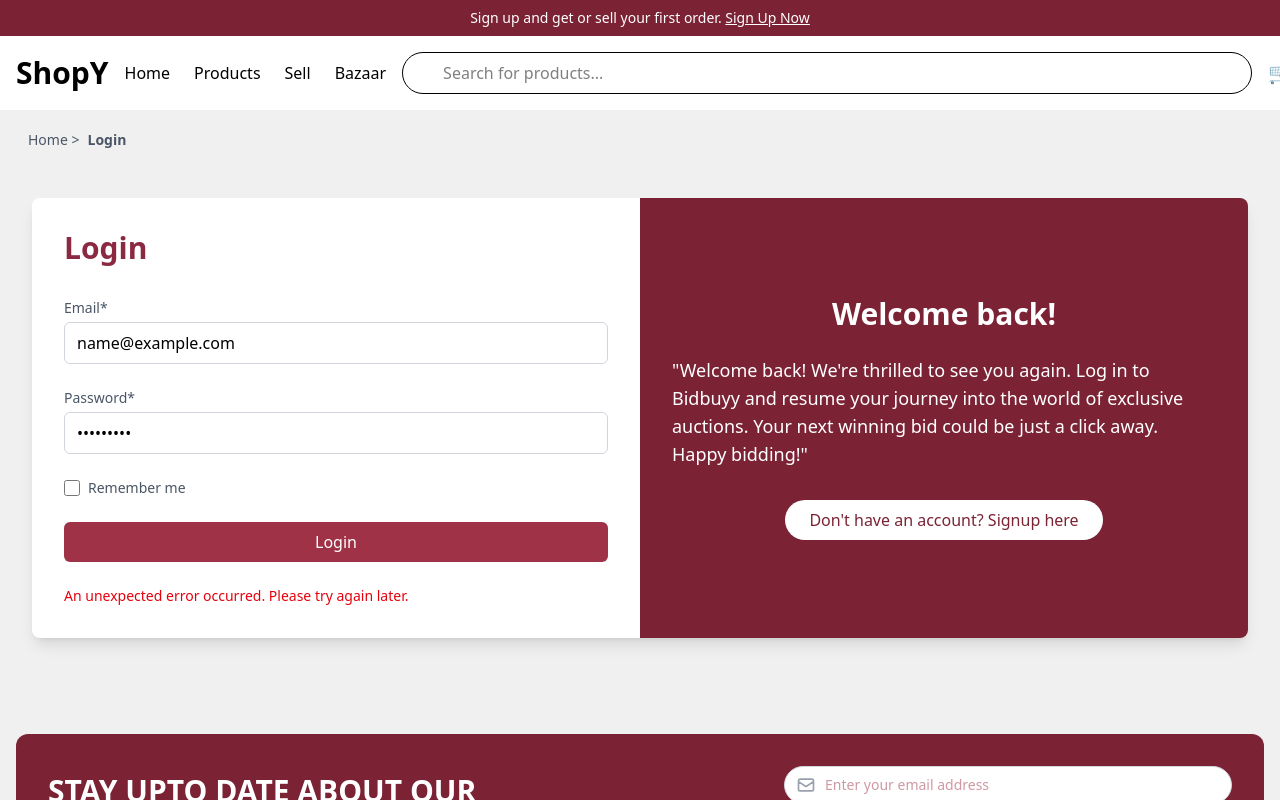
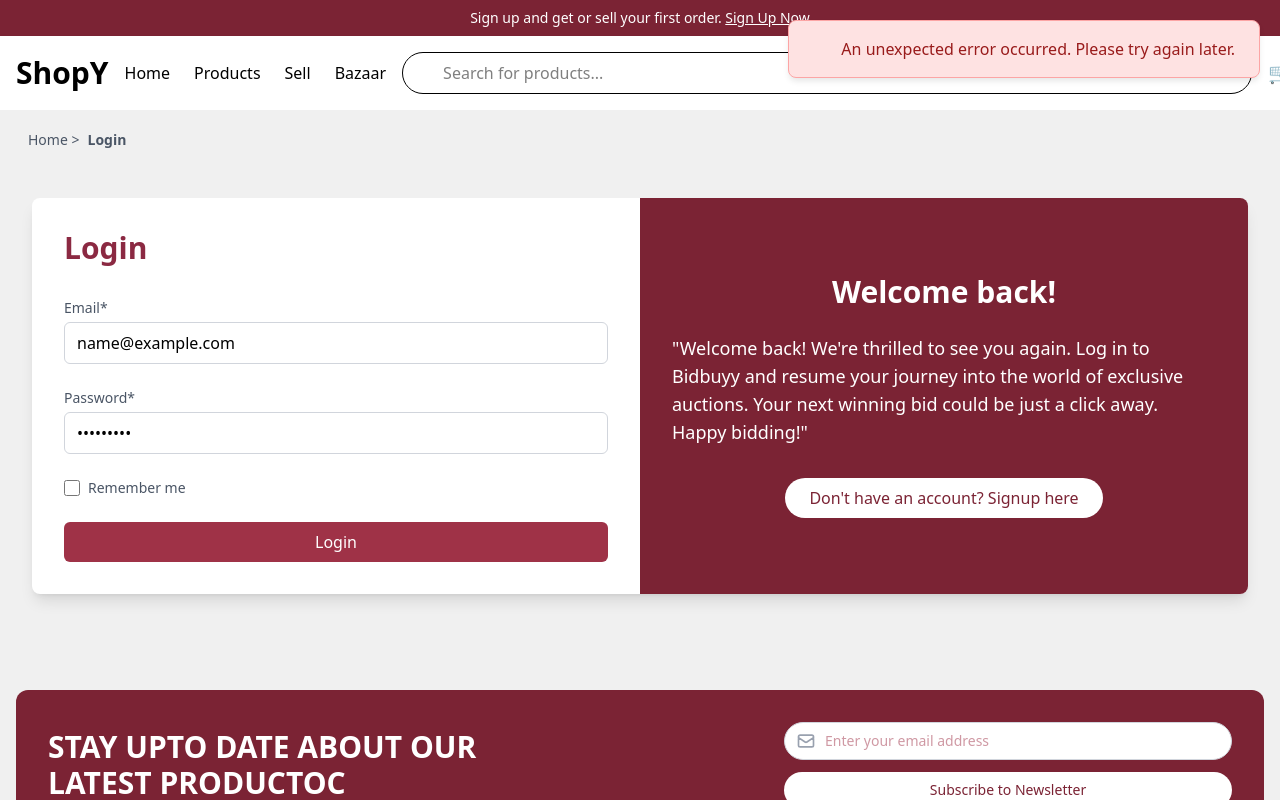
Before and after one commit to moe-a1/shopY, an Angular app in the folder frontend/: page /login in a window 1280 px wide. Both pictures are taken after typing "name@example.com", "Sample123" into the empty fields and a click on the button "Login". Shown: the top 800 px of the page. Built offline with nearby package versions, Linux system fonts and the light colour scheme; no server answers.

Commit message:
added login signUp Alerts
added login signUp Alerts

```diff
--- a/frontend/src/app/login/login.component.css
+++ b/frontend/src/app/login/login.component.css
@@ -6,3 +6,41 @@ input[type="checkbox"] {
     background-color: #9F3247;
     border-color: #9F3247;
   }
+
+.alert {
+  position: fixed;
+  top: 20px;
+  right: 20px;
+  padding: 1rem 1.5rem;
+  border-radius: 0.5rem;
+  animation: slideIn 0.3s ease-out;
+  z-index: 50;
+  display: flex;
+  align-items: center;
+  gap: 0.75rem;
+  min-width: 300px;
+  box-shadow: 0 4px 6px -1px rgb(0 0 0 / 0.1);
+}
+
+.alert-error {
+  background-color: #FEE2E2;
+  border: 1px solid #FCA5A5;
+  color: #991B1B;
+}
+
+.alert-success {
+  background-color: #DCFCE7;
+  border: 1px solid #86EFAC;
+  color: #166534;
+}
+
+@keyframes slideIn {
+  from {
+    transform: translateX(100%);
+    opacity: 0;
+  }
+  to {
+    transform: translateX(0);
+    opacity: 1;
+  }
+}
--- a/frontend/src/app/login/login.component.html
+++ b/frontend/src/app/login/login.component.html
@@ -1,5 +1,17 @@
 <app-nav />
 <div class="bg-gray-50 font-inter">
+  <div *ngIf="showAlert && (error || success)"
+       class="alert"
+       [ngClass]="{'alert-error': error, 'alert-success': success}">
+    <div *ngIf="error" class="flex items-center">
+      <i data-lucide="alert-circle" class="w-5 h-5 mr-2"></i>
+      {{ error }}
+    </div>
+    <div *ngIf="success" class="flex items-center">
+      <i data-lucide="check-circle" class="w-5 h-5 mr-2"></i>
+      {{ success }}
+    </div>
+  </div>
   <div class="bg-[#F0F0F0]">
     <div class="max-w-7xl mx-auto flex items-center space-x-2 text-gray-600">
       <i data-lucide="home" class="w-5 h-5"></i>
@@ -61,8 +73,6 @@
                 >
                   Login
                 </button>
-
-                <p class="text-sm text-red-600" *ngIf="error">{{ error }}</p>
               </form>
           </div>
 
--- a/frontend/src/app/login/login.component.ts
+++ b/frontend/src/app/login/login.component.ts
@@ -18,10 +18,16 @@ export class LoginComponent {
   email: string = '';
   password: string = '';
   error: string = '';
+  success: string = '';
+  showAlert: boolean = false;
 
   constructor(private http: HttpClient, private router: Router) {}
 
   onLogin() {
+    this.error = '';
+    this.success = '';
+    this.showAlert = true;
+
     const payload = {
       email: this.email,
       password: this.password
@@ -29,10 +35,12 @@ export class LoginComponent {
 
     this.http.post<any>('http://localhost:5000/api/auth/login', payload).subscribe({
       next: (res) => {
-        // Save token and user info to localStorage or sessionStorage
+        this.success = 'Login successful! Redirecting...';
         localStorage.setItem('accessToken', res.accessToken);
         localStorage.setItem('user', JSON.stringify(res));
-        this.router.navigate(['/home']); // redirect after login
+        setTimeout(() => {
+          this.router.navigate(['/home']);
+        }, 1500);
       },
       error: (err) => {
         if (err.status === 404 || err.status === 400) {
@@ -40,6 +48,9 @@ export class LoginComponent {
         } else {
           this.error = 'An unexpected error occurred. Please try again later.';
         }
+        setTimeout(() => {
+          this.showAlert = false;
+        }, 5000);
       }
     });
   }
--- a/frontend/src/app/signup/signup.component.css
+++ b/frontend/src/app/signup/signup.component.css
@@ -6,3 +6,41 @@ input[type="checkbox"] {
     background-color: #9F3247;
     border-color: #9F3247;
   }
+
+.alert {
+  position: fixed;
+  top: 20px;
+  right: 20px;
+  padding: 1rem 1.5rem;
+  border-radius: 0.5rem;
+  animation: slideIn 0.3s ease-out;
+  z-index: 50;
+  display: flex;
+  align-items: center;
+  gap: 0.75rem;
+  min-width: 300px;
+  box-shadow: 0 4px 6px -1px rgb(0 0 0 / 0.1);
+}
+
+.alert-error {
+  background-color: #FEE2E2;
+  border: 1px solid #FCA5A5;
+  color: #991B1B;
+}
+
+.alert-success {
+  background-color: #DCFCE7;
+  border: 1px solid #86EFAC;
+  color: #166534;
+}
+
+@keyframes slideIn {
+  from {
+    transform: translateX(100%);
+    opacity: 0;
+  }
+  to {
+    transform: translateX(0);
+    opacity: 1;
+  }
+}
--- a/frontend/src/app/signup/signup.component.html
+++ b/frontend/src/app/signup/signup.component.html
@@ -10,6 +10,18 @@
 </head>
 <body>
     <app-nav></app-nav>
+    <div *ngIf="showAlert && (error || success)"
+         class="alert"
+         [ngClass]="{'alert-error': error, 'alert-success': success}">
+      <div *ngIf="error" class="flex items-center">
+        <i data-lucide="alert-circle" class="w-5 h-5 mr-2"></i>
+        {{ error }}
+      </div>
+      <div *ngIf="success" class="flex items-center">
+        <i data-lucide="check-circle" class="w-5 h-5 mr-2"></i>
+        {{ success }}
+      </div>
+    </div>
     <div class="bg-gray-50">
         <div class="bg-[#F0F0F0]">
             <div class="max-w-7xl mx-auto flex items-center space-x-2 text-gray-600">
--- a/frontend/src/app/signup/signup.component.ts
+++ b/frontend/src/app/signup/signup.component.ts
@@ -5,11 +5,12 @@ import { RouterModule } from '@angular/router';
 import { HttpClient, HttpClientModule } from '@angular/common/http';
 import { Router } from '@angular/router';
 import { FormsModule } from '@angular/forms';
+import { CommonModule } from '@angular/common';
 
 @Component({
   selector: 'app-signup',
   standalone: true,
-  imports: [NavComponent, FooterComponent, RouterModule, FormsModule, HttpClientModule],
+  imports: [NavComponent, FooterComponent, RouterModule, FormsModule, HttpClientModule, CommonModule],
   templateUrl: './signup.component.html',
   styleUrl: './signup.component.css'
 })
@@ -23,23 +24,38 @@ export class SignupComponent {
     address: ''
   };
 
+  error: string = '';
+  success: string = '';
+  showAlert: boolean = false;
+
   constructor(private http: HttpClient, private router: Router) {}
 
   register() {
+    this.error = '';
+    this.success = '';
+    this.showAlert = true;
+
     if (this.formData.password !== this.formData.confirmPassword) {
-      alert('Passwords do not match');
+      this.error = 'Passwords do not match';
+      setTimeout(() => {
+        this.showAlert = false;
+      }, 5000);
       return;
     }
 
     this.http.post('http://localhost:5000/api/auth/register', this.formData)
       .subscribe({
         next: (res) => {
-          console.log('User registered successfully:', res);
-          this.router.navigate(['/login']);
+          this.success = 'Registration successful! Redirecting to login...';
+          setTimeout(() => {
+            this.router.navigate(['/login']);
+          }, 1500);
         },
         error: (err) => {
-          console.error('Registration error:', err);
-          alert(err.error?.error || 'Registration failed');
+          this.error = err.error?.error || 'Registration failed';
+          setTimeout(() => {
+            this.showAlert = false;
+          }, 5000);
         }
       });
   }
```
